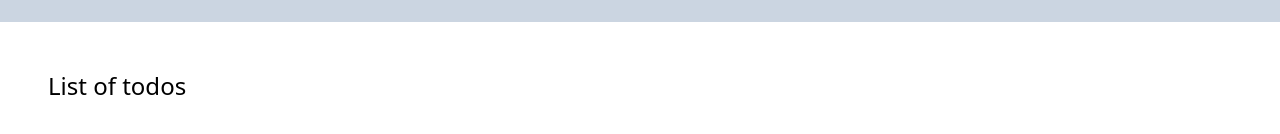
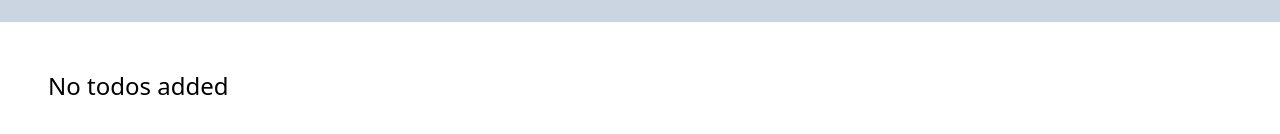
Before and after one commit to reactry/todo, a React (Create React App) app: page / in a window 1280 px wide. Shown: the part 358-492 px from the top of the page. Built offline with nearby package versions, Linux system fonts and the light colour scheme.

Commit message:
Added new component: TodoItem

```diff
--- a/src/OutputComponent/OutputComponent.js
+++ b/src/OutputComponent/OutputComponent.js
@@ -1,18 +1,18 @@
 
-
+import TodoItem from './TodoItem';
 
 function OutputComponent ({todos}) {
 	let todoItems = todos.map((todo, index) => {
 		return (
-			<div className="bg-slate-600 text-white py-4 px-6 m-4" key={index}>
-				<h4 className="text-xl">{todo}</h4>
-			</div>
+			<TodoItem key={index} todo={todo} />
 		);
 	});
 
 	return (
 		<div className="OutputComponent p-12 min-h-screen">
-			<h2 className="text-2xl">List of todos</h2>
+			<h2 className="text-2xl">
+				{todos.length > 0 ? "List of todos" : "No todos added"}
+			</h2>
 			<div className="">
 				{todoItems}
 			</div>
--- /dev/null
+++ b/src/OutputComponent/TodoItem.js
@@ -0,0 +1,12 @@
+
+
+
+function TodoItem ({todo}) {
+	return (
+		<div className="bg-slate-600 text-white rounded w-56 py-4 px-5 my-6 mx-2 inline-block" >
+			<h4 className="text-xl">{todo}</h4>
+		</div>
+	);
+}
+
+export default TodoItem;
```
